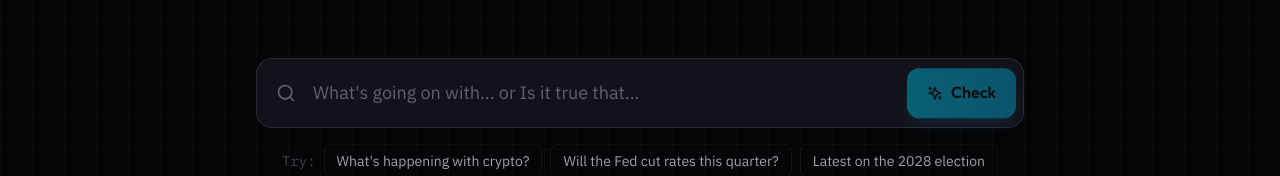
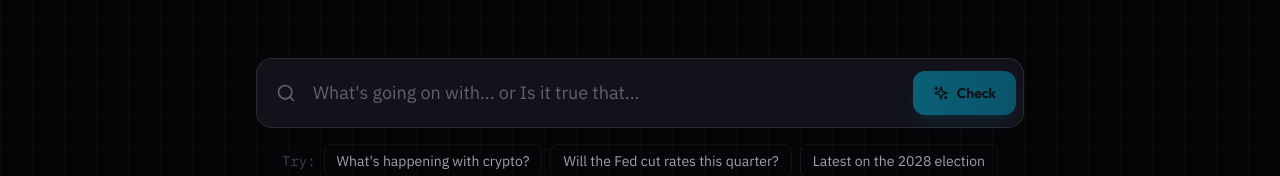
Before and after one commit to abrown84/polymarket-fact-checker, a React (Vite) app in the folder client/: page / in a window 1280 px wide. Shown: the part 363-539 px from the top of the page. Built offline with nearby package versions, Linux system fonts and the light colour scheme; no server answers.

Commit message:
fix: align search button with fixed height and flex centering

```diff
--- a/client/src/components/SearchBox.tsx
+++ b/client/src/components/SearchBox.tsx
@@ -60,13 +60,14 @@ export default function SearchBox({
               whileHover={loading ? {} : { scale: 1.02 }}
               whileTap={loading ? {} : { scale: 0.98 }}
               className="absolute right-2 top-1/2 -translate-y-1/2
-                px-5 py-3 rounded-xl
+                px-5 h-11 rounded-xl
                 bg-gradient-to-r from-cyan to-[#00b8e6]
-                text-void font-display font-semibold
+                text-void font-display font-semibold text-sm
                 disabled:opacity-40 disabled:cursor-not-allowed
                 transition-all duration-200
-                flex items-center gap-2
-                shadow-lg shadow-cyan/20"
+                flex items-center justify-center gap-2
+                shadow-lg shadow-cyan/20
+                min-w-[100px]"
             >
               <AnimatePresence mode="wait">
                 {loading ? (
@@ -75,10 +76,10 @@ export default function SearchBox({
                     initial={{ opacity: 0 }}
                     animate={{ opacity: 1 }}
                     exit={{ opacity: 0 }}
-                    className="flex items-center gap-2"
+                    className="flex items-center justify-center gap-2 w-full"
                   >
-                    <Loader2 className="w-4 h-4 animate-spin" />
-                    <span className="hidden sm:inline">Analyzing</span>
+                    <Loader2 className="w-4 h-4 animate-spin flex-shrink-0" />
+                    <span className="hidden sm:inline whitespace-nowrap">Analyzing</span>
                   </motion.span>
                 ) : (
                   <motion.span
@@ -86,11 +87,11 @@ export default function SearchBox({
                     initial={{ opacity: 0 }}
                     animate={{ opacity: 1 }}
                     exit={{ opacity: 0 }}
-                    className="flex items-center gap-2"
+                    className="flex items-center justify-center gap-2 w-full"
                   >
-                    <Sparkles className="w-4 h-4" />
-                    <span className="hidden sm:inline">Check</span>
-                    <ArrowRight className="w-4 h-4 sm:hidden" />
+                    <Sparkles className="w-4 h-4 flex-shrink-0" />
+                    <span className="hidden sm:inline whitespace-nowrap">Check</span>
+                    <ArrowRight className="w-4 h-4 sm:hidden flex-shrink-0" />
                   </motion.span>
                 )}
               </AnimatePresence>
```
